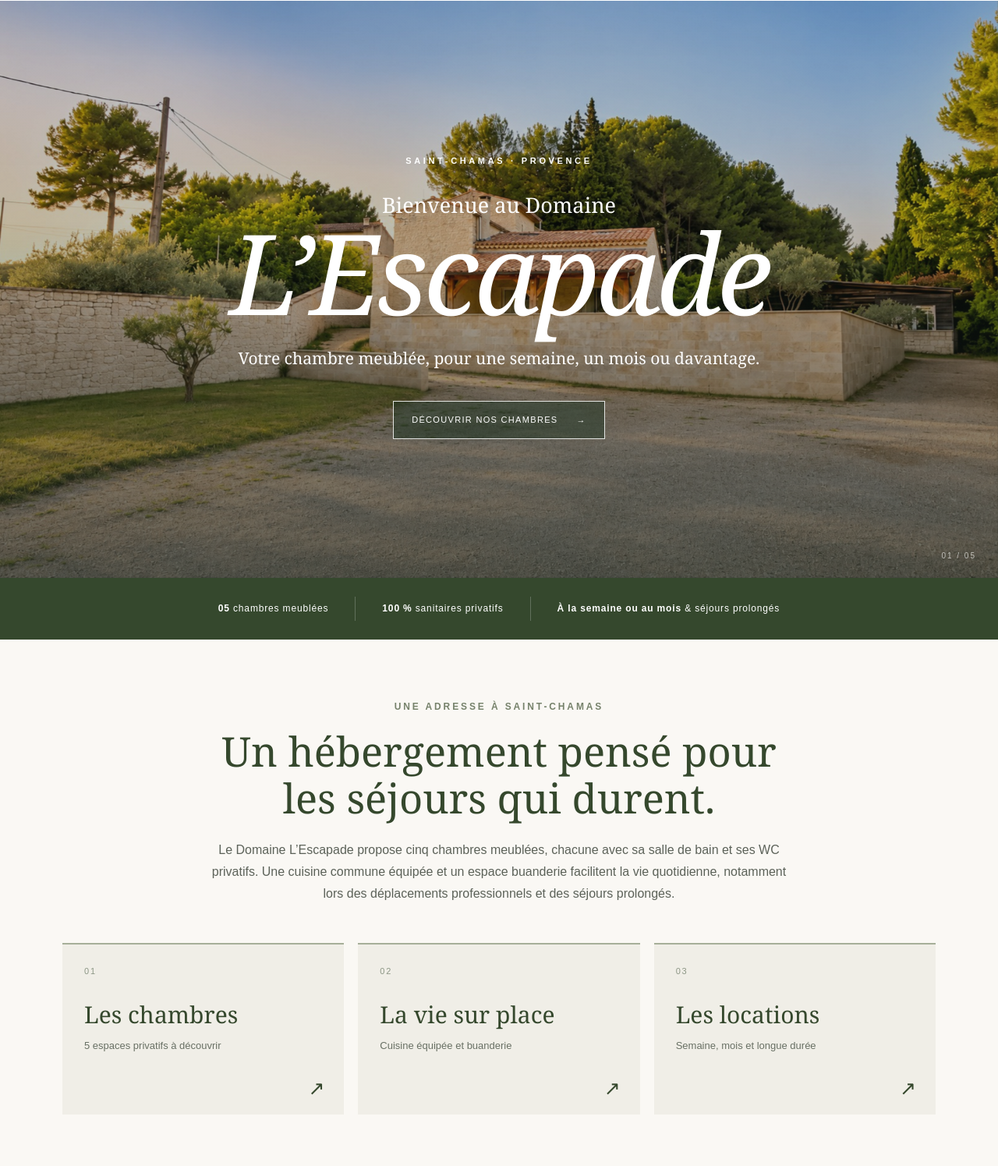
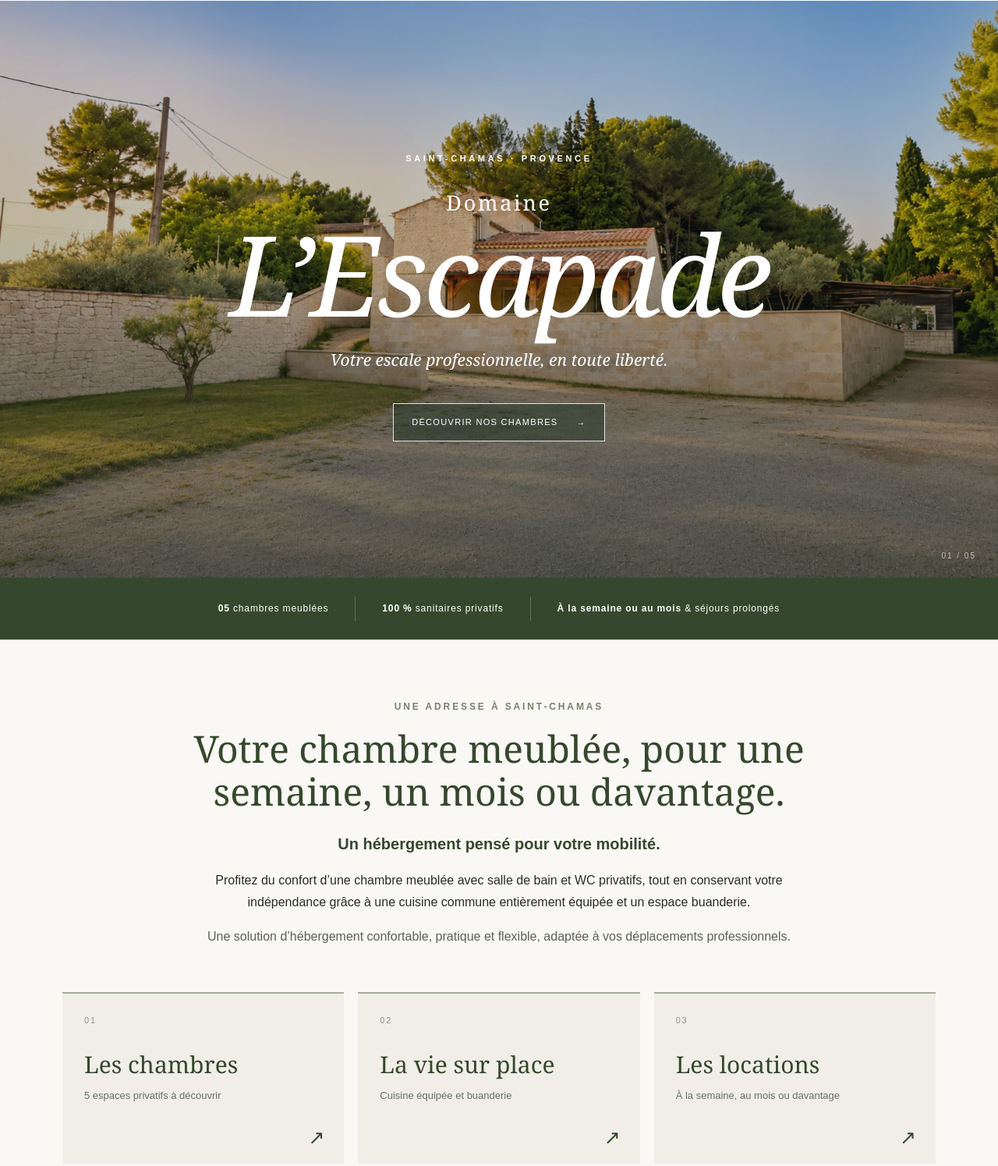
Before and after one commit to emiliedelecour/domaine-lescapade, a plain HTML site: page index.html in a window 1280 px wide. Shown: the part 74-1569 px from the top of the page at 78% size. Drawn offline with Linux system fonts and the light colour scheme.

Commit message:
Add files via upload

```diff
--- a/index.html
+++ b/index.html
@@ -27,9 +27,9 @@
       <div class="esc-home-shade"></div>
       <div class="esc-home-copy">
         <span class="esc-home-location">Saint-Chamas · Provence</span>
-        <p class="esc-home-prefix">Bienvenue au Domaine</p>
+        <p class="esc-home-prefix">Domaine</p>
         <h1>L’Escapade</h1>
-        <p class="esc-home-desc">Votre chambre meublée, pour une semaine, un mois ou davantage.</p>
+        <p class="esc-home-desc">Votre escale professionnelle, en toute liberté.</p>
         <a class="esc-home-action" href="chambres.html">Découvrir nos chambres <span aria-hidden="true">→</span></a>
       </div>
       <span class="esc-home-corner" aria-hidden="true">01 / 05</span>
@@ -41,13 +41,15 @@
     </section>
     <section class="esc-home-intro">
       <p class="kicker">Une adresse à Saint-Chamas</p>
-      <h2>Un hébergement pensé pour les séjours qui durent.</h2>
-      <p>Le Domaine L’Escapade propose cinq chambres meublées, chacune avec sa salle de bain et ses WC privatifs. Une cuisine commune équipée et un espace buanderie facilitent la vie quotidienne, notamment lors des déplacements professionnels et des séjours prolongés.</p>
+      <h2>Votre chambre meublée, pour une semaine, un mois ou davantage.</h2>
+      <p class="esc-intro-lead"><strong>Un hébergement pensé pour votre mobilité.</strong></p>
+      <p>Profitez du confort d’une chambre meublée avec salle de bain et WC privatifs, tout en conservant votre indépendance grâce à une cuisine commune entièrement équipée et un espace buanderie.</p>
+      <p>Une solution d’hébergement confortable, pratique et flexible, adaptée à vos déplacements professionnels.</p>
     </section>
     <section class="esc-home-directory" aria-label="Explorer le domaine">
       <a class="esc-home-tile" href="chambres.html"><span class="esc-home-number">01</span><span class="esc-home-tile-title">Les chambres</span><span class="esc-home-tile-note">5 espaces privatifs à découvrir</span><span class="esc-home-arrow" aria-hidden="true">↗</span></a>
       <a class="esc-home-tile" href="espaces.html"><span class="esc-home-number">02</span><span class="esc-home-tile-title">La vie sur place</span><span class="esc-home-tile-note">Cuisine équipée et buanderie</span><span class="esc-home-arrow" aria-hidden="true">↗</span></a>
-      <a class="esc-home-tile" href="locations.html"><span class="esc-home-number">03</span><span class="esc-home-tile-title">Les locations</span><span class="esc-home-tile-note">Semaine, mois et longue durée</span><span class="esc-home-arrow" aria-hidden="true">↗</span></a>
+      <a class="esc-home-tile" href="locations.html"><span class="esc-home-number">03</span><span class="esc-home-tile-title">Les locations</span><span class="esc-home-tile-note">À la semaine, au mois ou davantage</span><span class="esc-home-arrow" aria-hidden="true">↗</span></a>
     </section>
     <section class="esc-home-bottom"><div><p class="kicker">Une demande de séjour ?</p><h2>Parlons de vos dates.</h2></div><a class="esc-home-action" href="contact.html">Demander les disponibilités <span aria-hidden="true">→</span></a></section>
   </main>
--- a/style.css
+++ b/style.css
@@ -39,3 +39,13 @@
 @keyframes escLift{from{opacity:0;transform:translateY(19px)}to{opacity:1;transform:translateY(0)}}
 @media(max-width:760px){.home-v2 .nav-contact{border:0;padding:0}.home-v2 .esc-home-hero{height:590px}.home-v2 .esc-home-prefix{font-size:21px}.home-v2 .esc-home-copy h1{font-size:clamp(51px,12vw,85px);margin-bottom:17px}.home-v2 .esc-home-desc{font-size:16px}.home-v2 .esc-home-summary{flex-wrap:wrap;gap:7px;padding:20px 12px}.home-v2 .esc-home-summary span{width:100%;border-right:0;padding:2px}.home-v2 .esc-home-intro{padding:60px 22px 43px}.home-v2 .esc-home-directory{grid-template-columns:1fr;padding:0 22px 65px;gap:12px}.home-v2 .esc-home-tile{min-height:165px}.home-v2 .esc-home-tile-title{margin-top:14px}.home-v2 .esc-home-bottom{flex-direction:column;align-items:flex-start;padding:47px 25px}}
 @media(prefers-reduced-motion:reduce){.home-v2 .esc-home-photo,.home-v2 .esc-home-location,.home-v2 .esc-home-prefix,.home-v2 .esc-home-copy h1,.home-v2 .esc-home-desc,.home-v2 .esc-home-action{animation:none}}
+
+/* Accueil V5 — hiérarchie des accroches validées */
+.home-v2 .esc-home-prefix{letter-spacing:.1em;margin-bottom:1px}
+.home-v2 .esc-home-desc{font-style:italic;max-width:740px;text-shadow:0 1px 13px rgba(0,0,0,.27)}
+.home-v2 .esc-home-intro{max-width:920px;padding-bottom:57px}
+.home-v2 .esc-home-intro h2{max-width:900px;font-size:clamp(30px,3.8vw,48px);text-wrap:balance}
+.home-v2 .esc-home-intro .esc-intro-lead{color:var(--olive);font-size:clamp(17px,2.1vw,20px);margin:0 auto 15px}
+.home-v2 .esc-home-intro>p:not(.kicker){max-width:780px;margin-left:auto;margin-right:auto}
+.home-v2 .esc-home-intro>p:not(.kicker)+p:not(.kicker){margin-top:14px}
+@media(max-width:760px){.home-v2 .esc-home-desc{font-size:17px;max-width:360px}.home-v2 .esc-home-intro h2{font-size:clamp(30px,8vw,40px)}}
```
Also changed, not shown: README.txt.
